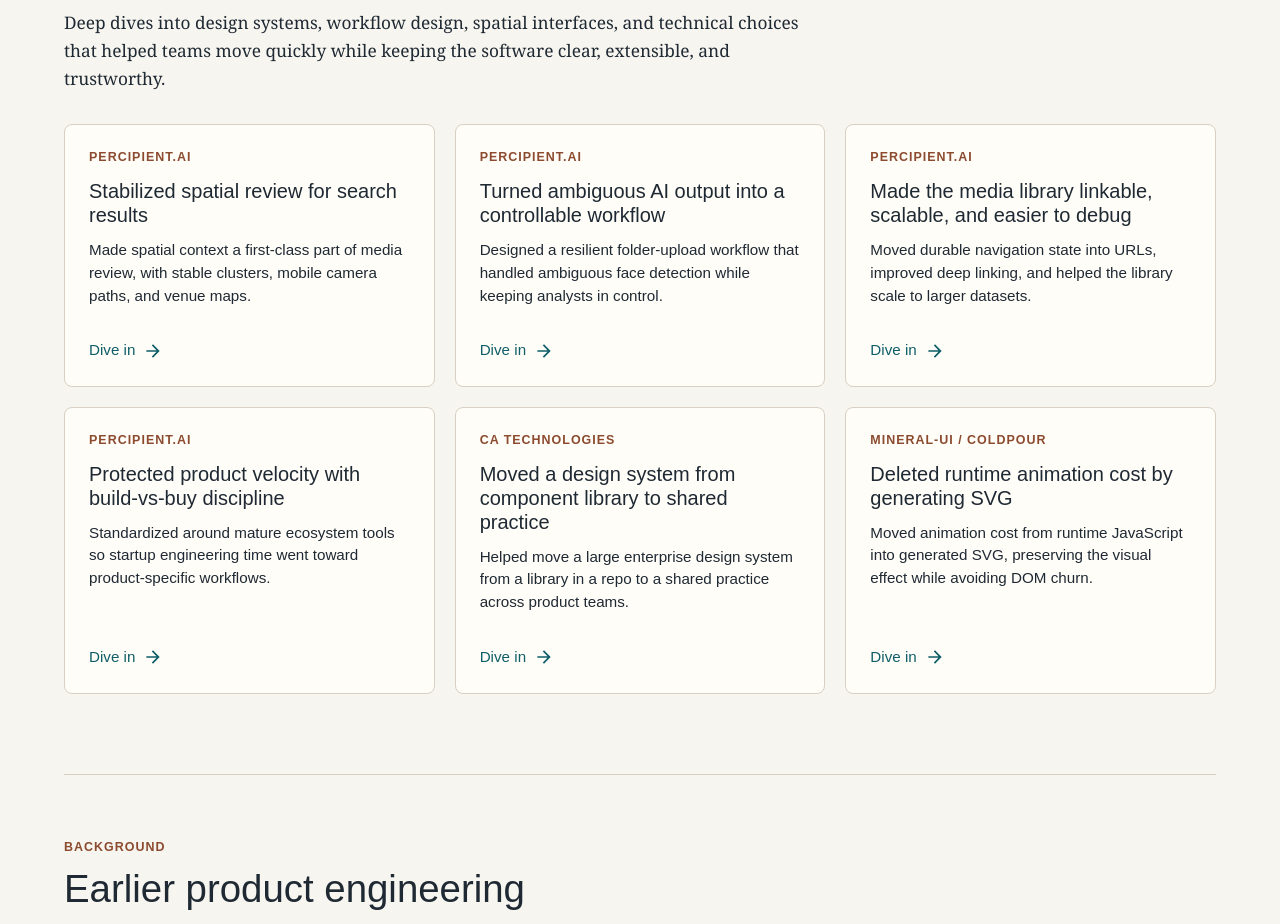
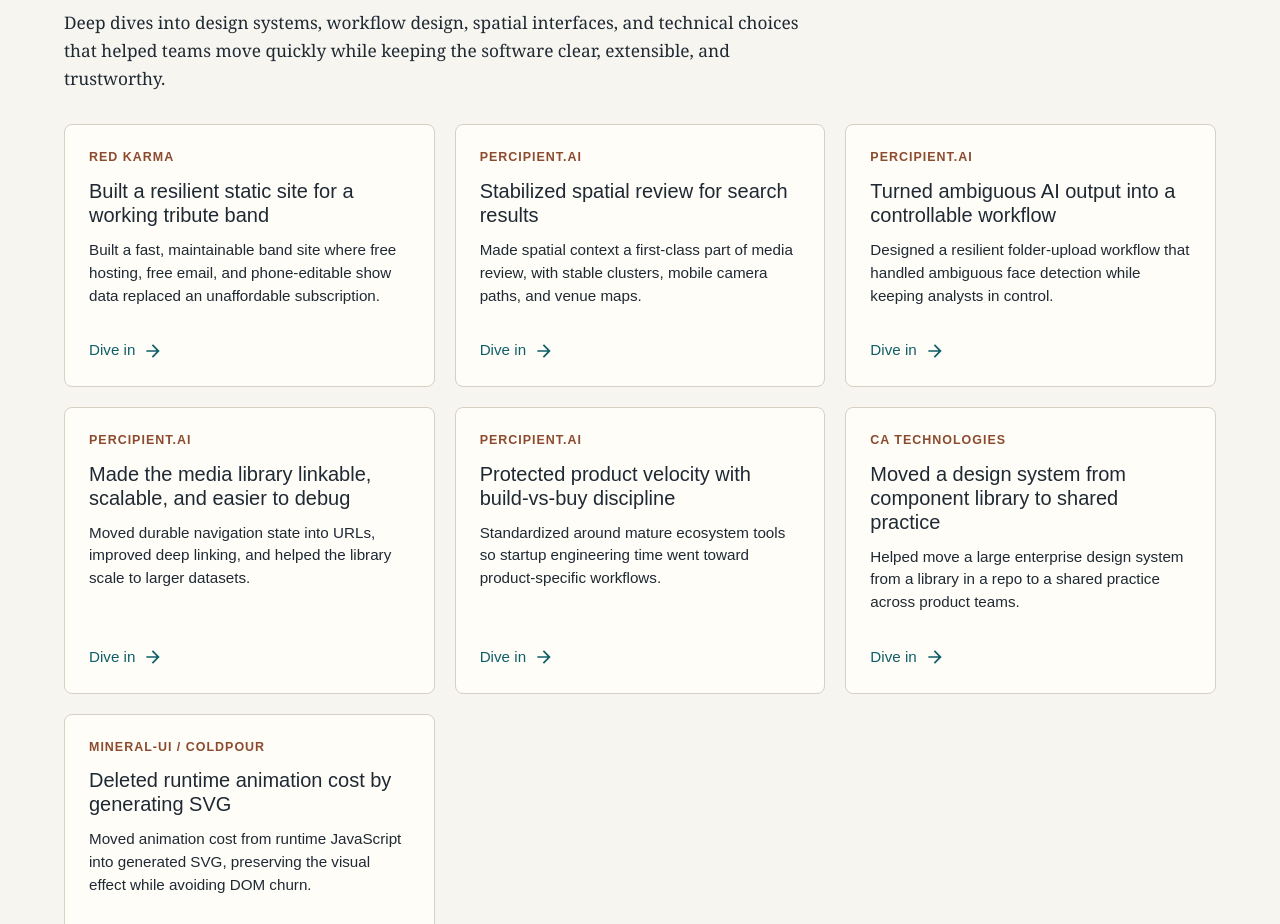
Before and after one commit to coldpour/mikeholmdev, a Next.js app: page / in a window 1280 px wide. Shown: the part 1440-2364 px from the top of the page. Built offline with nearby package versions, Linux system fonts and the light colour scheme; what @mui/material-nextjs would draw is missing.

Commit message:
Codex/update homepage copy (#22)
* Update homepage positioning copy

* Refine projects section copy

* Add Red Karma site deep dive

```diff
--- a/src/content/projects.ts
+++ b/src/content/projects.ts
@@ -12,6 +12,57 @@
 }
 
 export const projects: Project[] = [
+  {
+    slug: 'redkarma13',
+    homepageGroup: 'featured',
+    company: 'Red Karma',
+    cardTitle: 'Built a resilient static site for a working tribute band',
+    eyebrow: 'Featured deep dive',
+    title: 'Building redkarma13.com',
+    role: 'Site architecture, static build pipeline, responsive UI, SEO-oriented content structure',
+    summary:
+      'Built a fast, maintainable band site where free hosting, free email, and phone-editable show data replaced an unaffordable subscription.',
+    body: [
+      'Red Karma needed the kind of site that matters for a working band: the name and offer have to be obvious immediately, upcoming shows need to be current, venues and ticket links need to be easy to scan, and booking contact information has to be reachable without making the visitor work.',
+      'The architecture is deliberately small. The published site is static HTML, CSS, a few images and fonts, and two tiny progressive-enhancement scripts. Show data lives in a plain shows.txt file, then a Node build script parses it, validates it, sorts it, escapes generated text, and injects the resulting markup into index.html and past.html between explicit build markers.',
+      'The business constraint mattered as much as the technical one. The band had been paying for a website subscription, and that recurring fee came straight out of money the band members could otherwise keep. By moving to free static hosting and free email while preserving the same public functionality, the site stopped acting like an ongoing tax on a small band.',
+      'That data flow keeps the site robust because the expensive and failure-prone work happens before deploy. If a show block has the wrong shape, an invalid date, or an unsupported call-to-action, the build fails instead of publishing malformed markup. If JavaScript fails in the browser, the core content is still present in the HTML: the band description, show list, ticket links, merch, mailing list, socials, videos, and booking contact are all readable without client rendering.',
+      'Maintenance is intentionally low-friction because the real workflow happens from the GitHub app on my phone. Adding a show takes as few characters as possible: date, venue, location, optional link, and optional cta. The script checks my work, generates the repeated markup, and keeps the upcoming and past-show pages in sync without making me edit HTML cards by hand.',
+      'The SEO benefit comes from shipping meaningful content as document content, not app state or artwork. The band name is text, not an image, so robots can read RED KARMA directly. The live page exposes a clear title, semantic sections, descriptive copy, venue names, locations, dates, and ordinary links on first request.',
+      'Shows are rendered into both the homepage and the past-shows page, then CSS uses classes from data-date attributes to hide whichever side does not belong for the current day. If someone leaves the site open in a tab and comes back the next day, a show can drop off the upcoming list and appear in the past-show archive without needing a redeploy.',
+      'The mailing-list form is treated as production infrastructure, not a decorative embed. There is an end-to-end health check for the Mailchimp signup path, and if a new subscriber cannot be added, I get an email instead of discovering the problem after fans have already tried to sign up.',
+      'The responsive behavior is poster-like rather than ordinary reflow. The page keeps the proportions of the hero, typography, video, and show treatments across screen sizes so the design still feels like band collateral instead of a desktop layout squeezed onto mobile. The past-shows page leans into that, styling the archive like an Eras Tour shirt: big dates, year breaks, uppercase venue type, and a narrow concert-merch rhythm.'
+    ],
+    bullets: [
+      'Replaced a paid website subscription with free static hosting and free email so recurring web costs no longer reduced band member profit.',
+      'Used shows.txt as the durable editing surface so show updates can be made quickly from the GitHub mobile app.',
+      'Generated index.html and past.html from one source of truth to avoid duplicate show maintenance.',
+      'Escaped generated venue, location, and link text before injecting it into HTML.',
+      'Validated show block length, date format, month/day ranges, and allowed cta values during the build.',
+      'Rendered all shows into both pages, then used data-date attributes, a small deferred script, and CSS classes to split past and future lists over time.',
+      'Kept the band name as real text instead of a logo image so crawlers, screen readers, and copy/paste all see the same primary identity.',
+      'Added an end-to-end Mailchimp signup monitor with email alerting for subscriber-add failures.',
+      'Added reduced-motion and pointer checks to the sparkle trail so the visual flourish avoids touch devices and motion-sensitive users.',
+      'Used proportional, viewport-aware sizing so the page scales like a poster while preserving the intended visual relationships.',
+      'Styled past shows as a concert-shirt archive rather than a generic event table.'
+    ],
+    comparison: [
+      {
+        title: 'Easy to Maintain',
+        body: 'The site can be kept current from a phone by changing tiny plain-text show entries. The script validates the input and regenerates layout, ticket buttons, and archive history.'
+      },
+      {
+        title: 'Cheaper and Findable',
+        body: 'Free hosting and email preserve the same functionality without a recurring subscription. The static HTML remains easy for robots to read: text band name, show dates, venues, locations, links, and booking details.'
+      }
+    ],
+    links: [
+      {
+        href: 'https://redkarma13.com',
+        label: 'Visit redkarma13.com'
+      }
+    ]
+  },
   {
     slug: 'results-map',
     homepageGroup: 'percipient',
```
